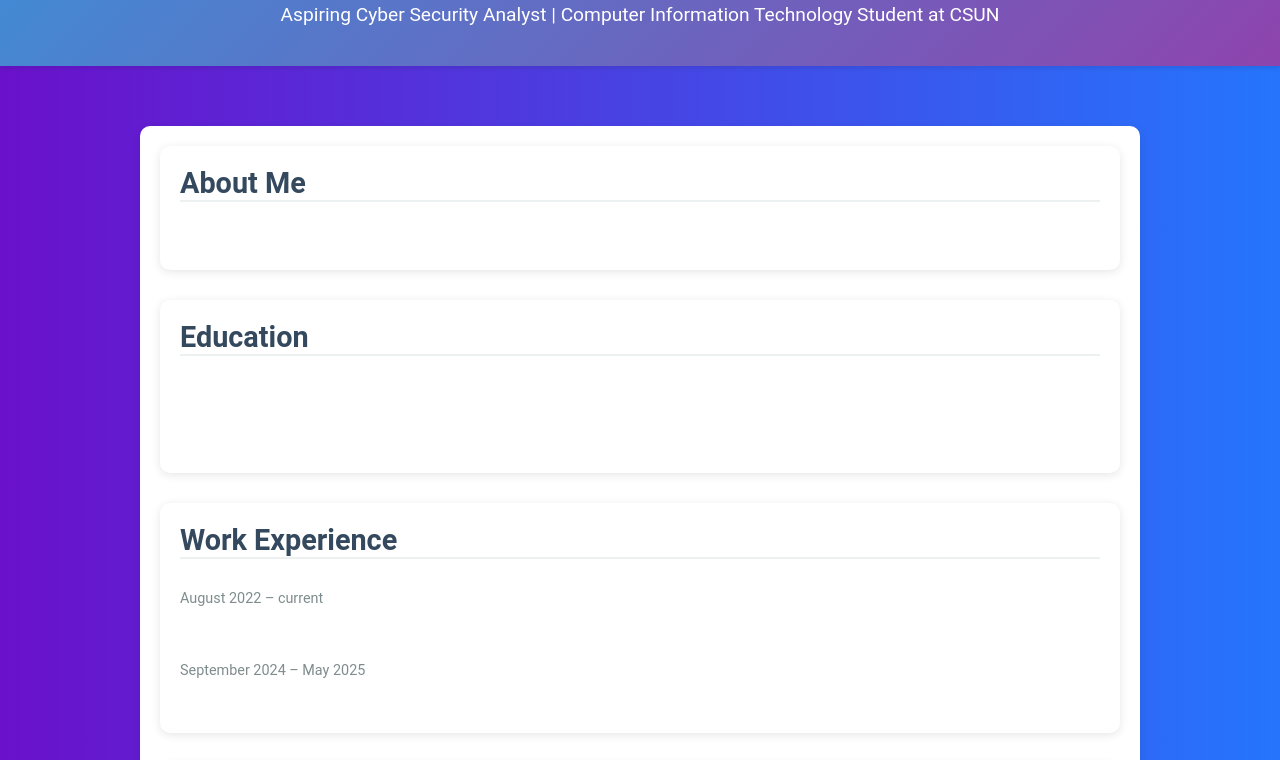
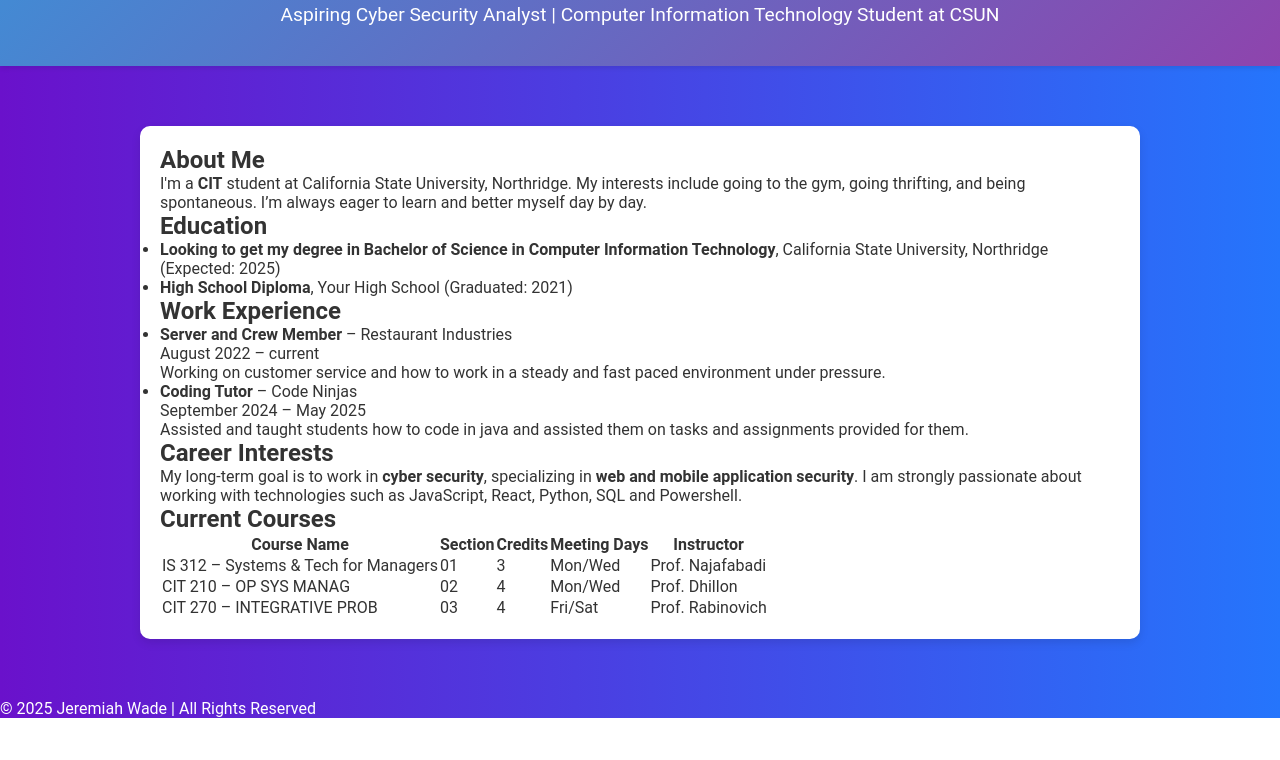
Before and after one commit to bryangarcia940-hash/test, a plain HTML site: page index.html in a window 1280 px wide. Shown: the part 278-1038 px from the top of the page. After the commit the page ends 996 px from the top, so only its background shows below. Drawn offline with Linux system fonts and the light colour scheme.

Commit message:
Update styles.css

```diff
--- a/styles.css
+++ b/styles.css
@@ -8,7 +8,7 @@
 body {
   font-family: 'Roboto', sans-serif; /* Google Font */
   background: linear-gradient(to right, #6a11cb, #2575fc); /* Gradient background */
-  color: white;
+  color: white; /* default body text */
 }
 
 a {
@@ -50,53 +50,8 @@ a {
   background-color: #fff;
   border-radius: 10px;
   box-shadow: 0 4px 10px rgba(0, 0, 0, 0.1);
+
+  color: #333; /* <-- FIXED: dark text for readability */
 }
 
-section {
-  margin-bottom: 30px;
-  background-color: #fff;
-  border-radius: 10px;
-  box-shadow: 0 2px 10px rgba(0, 0, 0, 0.1);
-  padding: 20px;
-}
-
-h2 {
-  font-size: 1.8rem;
-  color: #34495e;
-  margin-bottom: 10px;
-  border-bottom: 2px solid #ecf0f1;
-}
-
-ul li {
-  margin-bottom: 15px;
-}
-
-.date {
-  font-size: 0.9rem;
-  color: #7f8c8d;
-}
-
-/* Button */
-.button {
-  background-color: #3498db;
-  color: white;
-  border-radius: 5px;
-  padding: 10px 20px;
-  text-align: center;
-  cursor: pointer;
-  transition: background-color 0.3s ease;
-}
-
-.button:hover {
-  background-color: #8e44ad;
-}
-
-/* Footer Section */
-.footer {
-  text-align: center;
-  font-size: 0.9rem;
-  color: #7f8c8d;
-  padding: 20px;
-  background-color: #f1f1f1;
-  margin-top: 50px;
-}
+section
```
